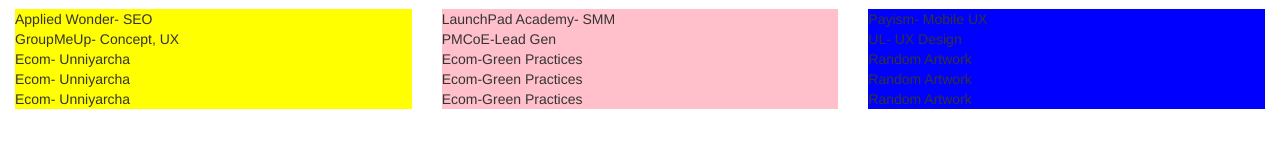
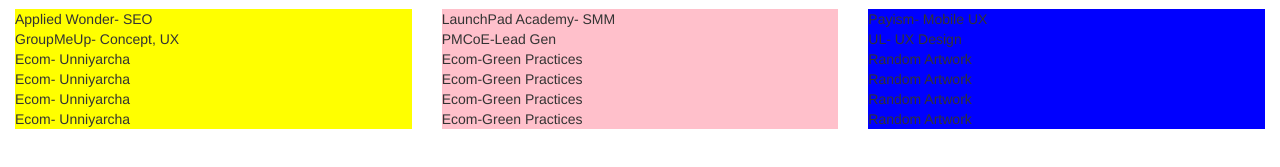
Before and after one commit to arjunaro89/testing123456, a plain HTML site: page Practice/Work.html in a window 1280 px wide. Shown: the part 127-294 px from the top of the page. Drawn offline with nearby package versions, Linux system fonts and the light colour scheme; files that its build step writes are made by us from their sources.

Commit message:
Added new footer

```diff
--- a/Practice/Work.html
+++ b/Practice/Work.html
@@ -138,6 +138,22 @@
 
         </div>
 
+                    <div class="row">
+
+        <div class="col-xs-12 col-sm-4 col-md-4 col-lg-4">
+            <div class="box" style="background:yellow; "> Ecom- Unniyarcha</div>
+            </div>
+
+             <div class="col-xs-12 col-sm-4 col-md-4 col-lg-4">
+            <div class="box" style="background:pink; ">Ecom-Green Practices</div>
+            </div>
+
+             <div class="col-xs-12 col-sm-4 col-md-4 col-lg-4">
+            <div class="box" style="background:blue;">Random Artwork</div>
+            </div>
+
+        </div>
+
 
         </div>
 
```
